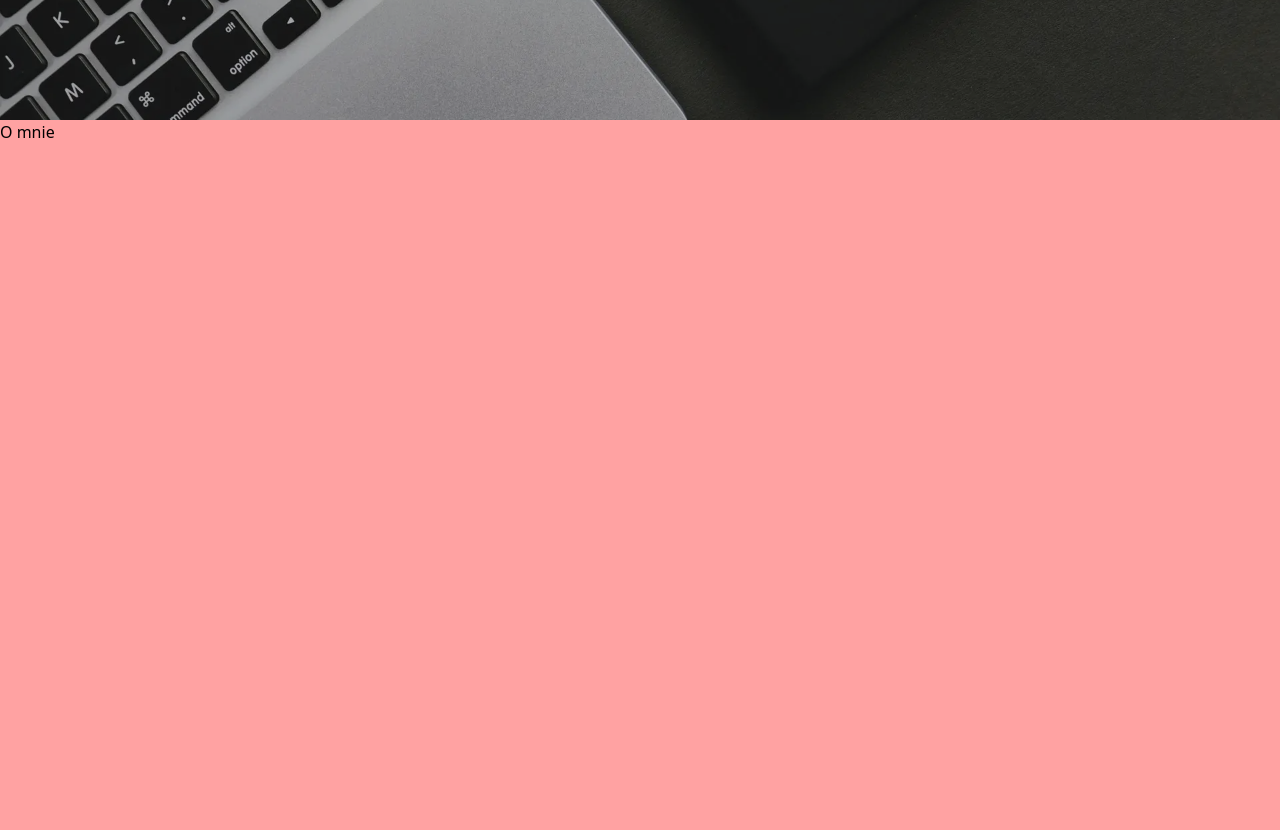
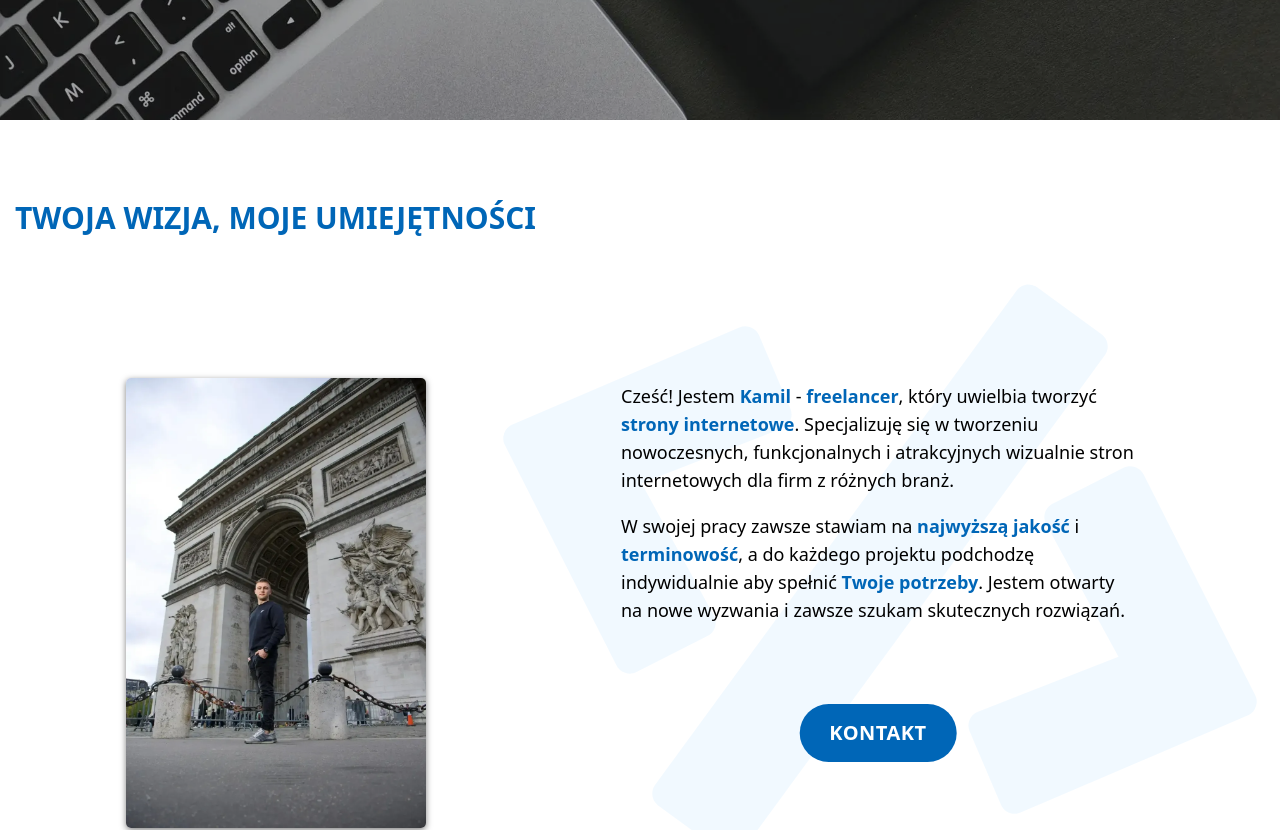
Before and after one commit to kamil-plewinski/kample-react, a React (Vite) app: page / in a window 1280 px wide. Shown: the part 680-1510 px from the top of the page. Built offline with nearby package versions, Linux system fonts and the light colour scheme; a web font is replaced by a local one.

Commit message:
Add aboutme-section

```diff
--- a/src/components/CtaButton.tsx
+++ b/src/components/CtaButton.tsx
@@ -12,7 +12,7 @@ export default function CtaButton({
   variant,
 }: ButtonProps) {
   const classes = classNames(
-    `cta-btn rounded-[50px]  px-[1.5em] py-[.75em] font-semibold text-lg text-white uppercase xl:text-xl ${className}`,
+    `cta-btn rounded-[50px]  px-[1.5em] py-[.75em] font-semibold text-lg text-white uppercase tracking-wide xl:text-xl ${className}`,
     {
       "bg-custom-darkBlue hover:bg-custom-blue": variant === "dark",
       "bg-custom-blue hover:bg-custom-darkBlue": variant === "light",
--- a/src/components/sections/AboutmeSection.tsx
+++ /dev/null
@@ -1,7 +0,0 @@
-export default function AboutmeSection() {
-  return (
-    <section id="aboutme" className="w-full h-screen bg-red-300">
-      O mnie
-    </section>
-  );
-}
--- /dev/null
+++ b/src/components/sections/aboutme-section/AboutmeSection.tsx
@@ -0,0 +1,98 @@
+import { useEffect, useRef, useState } from "react";
+import CtaButton from "../../CtaButton";
+
+export default function AboutmeSection() {
+  const [isImageVisible, setIsImageVisible] = useState<boolean>(false);
+  const [isTextVisible, setIsTextVisible] = useState<boolean>(false);
+
+  const imageRef = useRef<HTMLElement>(null);
+  const textRef = useRef<HTMLDivElement>(null);
+
+  useEffect(() => {
+    const currentImageElement = imageRef.current;
+    const currentTextElement = textRef.current;
+
+    const observer = new IntersectionObserver(
+      (entries) => {
+        entries.forEach((entry) => {
+          if (entry.isIntersecting) {
+            if (entry.target === currentImageElement) setIsImageVisible(true);
+            if (entry.target === currentTextElement) setIsTextVisible(true);
+          }
+        });
+      },
+      { threshold: 0.5 },
+    );
+
+    if (currentImageElement) {
+      observer.observe(currentImageElement as Element);
+    }
+    if (currentTextElement) {
+      observer.observe(currentTextElement as Element);
+    }
+
+    return () => {
+      if (currentImageElement)
+        observer.unobserve(currentImageElement as Element);
+      if (currentTextElement) observer.unobserve(currentTextElement as Element);
+    };
+  }, []);
+
+  return (
+    <section id="aboutme" className="py-[5em] bg-white">
+      <div className="wrapper relative overflow-hidden">
+        <h2 className="title pb-[1em] px-[.5em] text-left text-3xl font-semibold text-custom-darkBlue uppercase">
+          Twoja wizja, moje umiejętności
+        </h2>
+        <div className="flex flex-col lg:flex-row lg:justify-center lg:py-[5em] lg:gap-20 xl:gap-40">
+          <picture ref={imageRef} className="px-[.5em] z-10">
+            <source srcSet="/img/my_photo.webp" type="image/webp" />
+            <source srcSet="/img/my_photo.jpg" type="image/jpeg" />
+            <img
+              src="/img/my_photo.jpg"
+              id="photo"
+              loading="lazy"
+              alt="Moje zdjęcie, w tle łuk triumfalny"
+              className={`photo my-[2em] mx-auto w-75 rounded-[5px] shadow-[0px_2px_6px_0px_rgba(0,0,0,.5)] transition-opacity duration-700 ${isImageVisible ? "opacity-100" : "opacity-0"}`}
+            />
+          </picture>
+          <div
+            ref={textRef}
+            className={`relative mx-auto mb-[5em] px-[1em] py-[2em] text-lg max-w-137.5 transition-opacity duration-700 lg:mx-[.5em] z-10 ${isTextVisible ? "opacity-100" : "opacity-0"}`}
+          >
+            <p>
+              Cześć! Jestem <b className="text-custom-darkBlue">Kamil</b> -
+              <strong className="text-custom-darkBlue"> freelancer</strong>,
+              który uwielbia tworzyć
+              <strong className="text-custom-darkBlue">
+                {""} strony internetowe
+              </strong>
+              . Specjalizuję się w tworzeniu nowoczesnych, funkcjonalnych i
+              atrakcyjnych wizualnie stron internetowych dla firm z różnych
+              branż.
+            </p>
+            <p className="mt-[1em]">
+              W swojej pracy zawsze stawiam na
+              <b className="text-custom-darkBlue"> najwyższą jakość</b> i
+              <b className="text-custom-darkBlue"> terminowość</b>, a do każdego
+              projektu podchodzę indywidualnie aby spełnić
+              <b className="text-custom-darkBlue"> Twoje potrzeby</b>. Jestem
+              otwarty na nowe wyzwania i zawsze szukam skutecznych rozwiązań.
+            </p>
+            <CtaButton
+              variant="dark"
+              className="absolute right-[50%] translate-x-[50%] mt-[3em] text-xl lg:mt-[4em]"
+            >
+              Kontakt
+            </CtaButton>
+          </div>
+        </div>
+        <div className="decor-icon absolute top-[70%] translate-y-[-50%] right-0 w-112.5 rotate-20 sm:w-137.5 md:w-162.5 md:top-[65%] lg:w-175 lg:top-[50%] xl:w-200">
+          <svg viewBox="0 0 640 512" className="opacity-5 z-0" fill="#0D99FF">
+            <path d="M278.9 511.5l-61-17.7c-6.4-1.8-10-8.5-8.2-14.9L346.2 8.7c1.8-6.4 8.5-10 14.9-8.2l61 17.7c6.4 1.8 10 8.5 8.2 14.9L293.8 503.3c-1.9 6.4-8.5 10.1-14.9 8.2zm-114-112.2l43.5-46.4c4.6-4.9 4.3-12.7-.8-17.2L117 256l90.6-79.7c5.1-4.5 5.5-12.3 .8-17.2l-43.5-46.4c-4.5-4.8-12.1-5.1-17-.5L3.8 247.2c-5.1 4.7-5.1 12.8 0 17.5l144.1 135.1c4.9 4.6 12.5 4.4 17-.5zm327.2 .6l144.1-135.1c5.1-4.7 5.1-12.8 0-17.5L492.1 112.1c-4.8-4.5-12.4-4.3-17 .5L431.6 159c-4.6 4.9-4.3 12.7 .8 17.2L523 256l-90.6 79.7c-5.1 4.5-5.5 12.3-.8 17.2l43.5 46.4c4.5 4.9 12.1 5.1 17 .6z" />
+          </svg>
+        </div>
+      </div>
+    </section>
+  );
+}
--- a/src/index.css
+++ b/src/index.css
@@ -34,6 +34,9 @@
   .cta-btn {
     margin-right: 0.5em;
     font-size: 1rem;
+  }
+  .decor-icon {
+    width: 350px;
   }
 }
 
--- a/src/pages/HomePage.tsx
+++ b/src/pages/HomePage.tsx
@@ -1,6 +1,6 @@
 import { useEffect } from "react";
 import { useLocation } from "react-router-dom";
-import AboutmeSection from "../components/sections/AboutmeSection";
+import AboutmeSection from "../components/sections/aboutme-section/AboutmeSection";
 import ContactSection from "../components/sections/ContactSection";
 import HomeSection from "../components/sections/home-section/HomeSection";
 import OfferSection from "../components/sections/OfferSection";
```
Also changed, not shown: public/img/my_photo.jpg (added), public/img/my_photo.webp (added).
